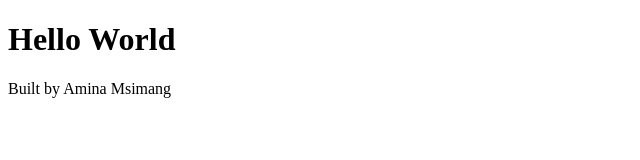
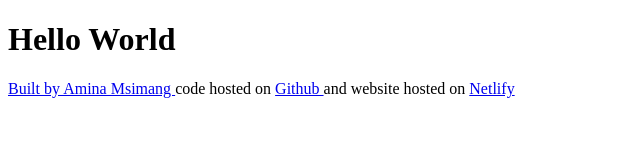
Before and after one commit to msimangamina/main-weather-app, a plain HTML site: page index.html in a window 1280 px wide. Shown: the whole page, without its empty margins (0-640 px from the left). Drawn offline with Linux system fonts and the light colour scheme.

Commit message:
added github and netlify links

```diff
--- a/index.html
+++ b/index.html
@@ -9,6 +9,14 @@
     <h1>Hello World</h1>
 </body>
 <footer>
+    <a href="https://github.com/msimangamina" target="_blank">
     Built by Amina Msimang
+    </a> code hosted on
+    <a href="https://github.com/msimangamina/main-weather-app" target="_blank">
+        Github
+    </a> and website hosted on
+    <a href="https://main-weather-application.netlify.app/" target="_blank">
+        Netlify
+    </a>
 </footer>
 </html>
```
